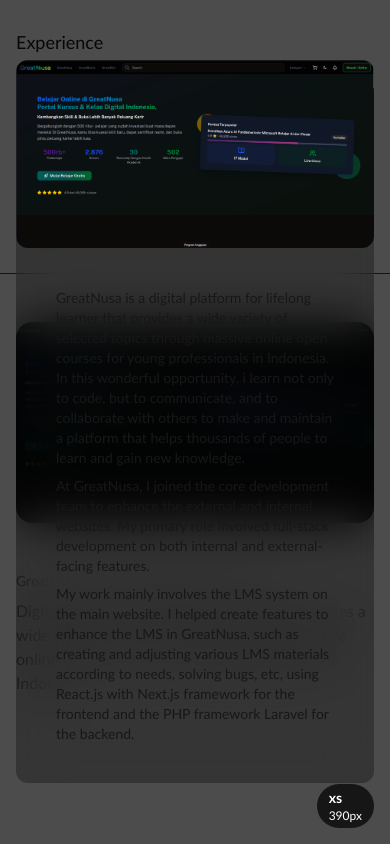
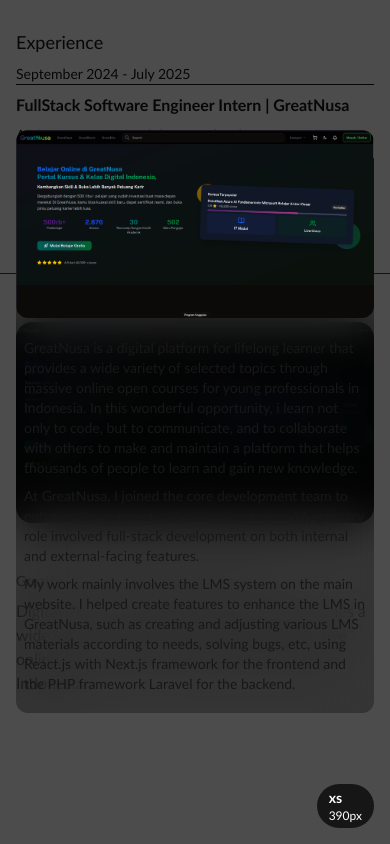
Before and after one commit to Xionnnn/Portfolio, a Next.js app: page / in a window 390 px wide. Both pictures are taken after a click on the button 195 px from the left and 1941 px from the top of the page. Shown: the part 1519-2363 px from the top of the page. Built offline with nearby package versions, Linux system fonts and the light colour scheme.

Commit message:
#fix adjust mobile layout

```diff
--- a/src/component/projectCard/index.tsx
+++ b/src/component/projectCard/index.tsx
@@ -126,7 +126,7 @@
                 alt={title}
                 className="object-cover w-full h-full rounded-xl"
               />
-              <div className="p-10 text-sm md:text-md lg:text-xl">
+              <div className="py-5 px-2 md:py-10 md:px-10 text-sm md:text-md lg:text-xl">
                 <div className="mb-2">{firstDialog}</div>
                 {secondDialog && <div className="mb-2">{secondDialog}</div>}
                 {thirdDialog && <div>{thirdDialog}</div>}
```
